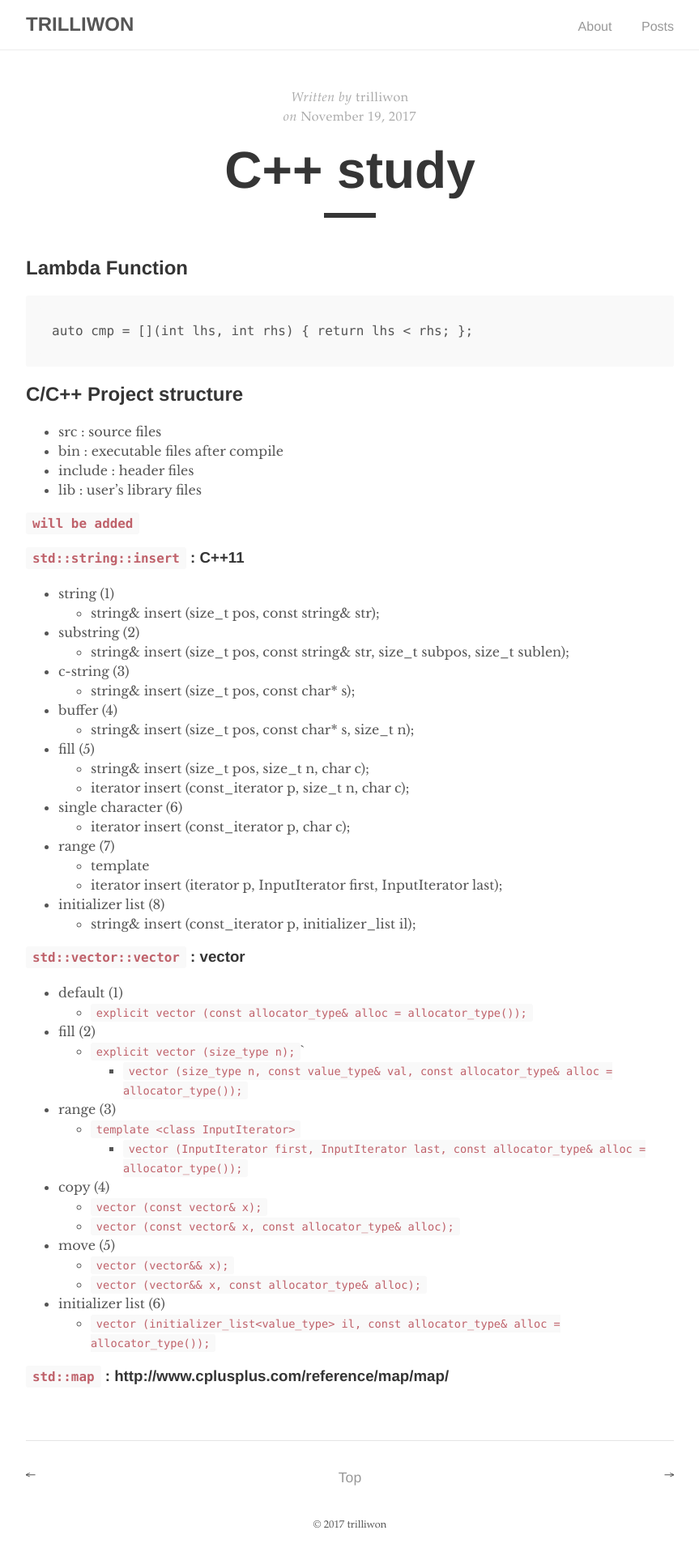
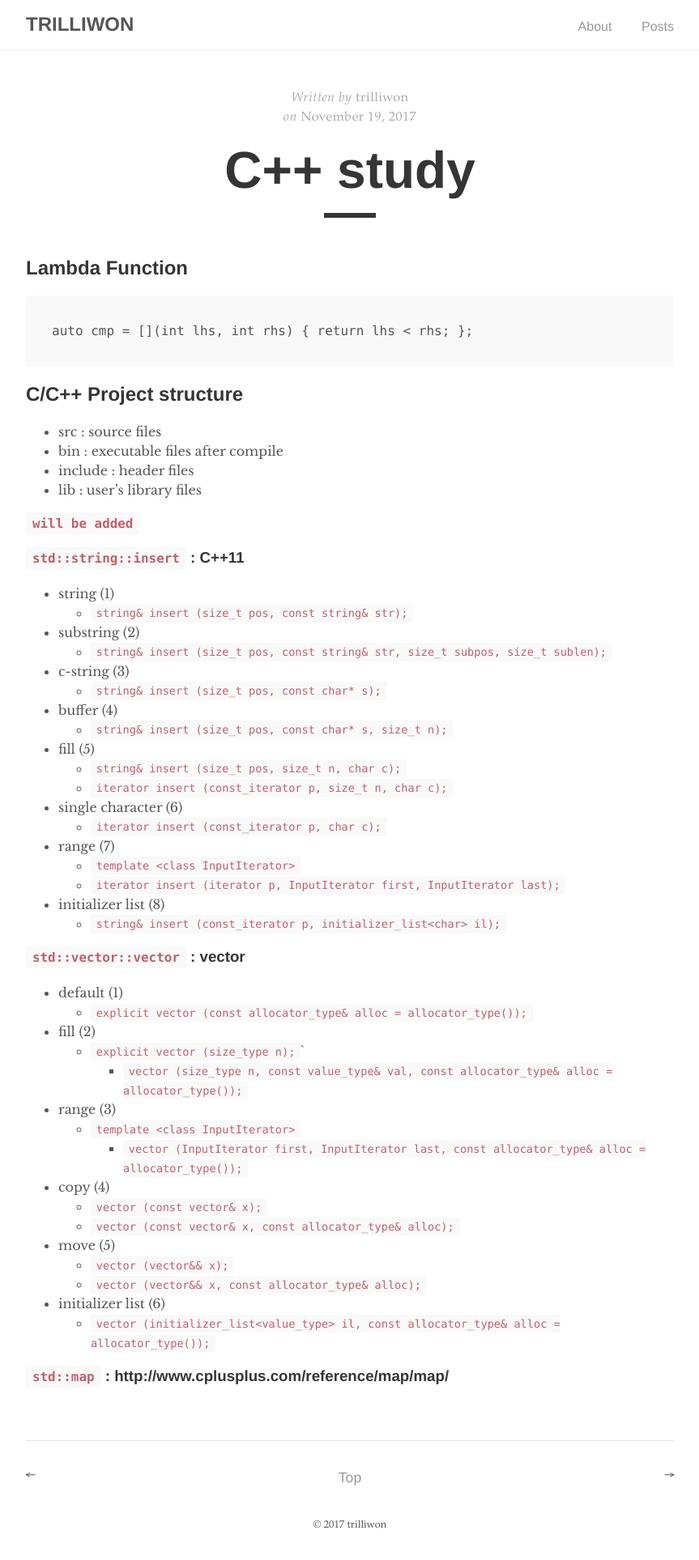
Before and after one commit to trilliwon/ABL, a Jekyll site: the page built from _posts/2017-11-19-cpp-howto.md, in a window 1280 px wide. Shown: the whole page at 81% size, without its empty margins (208-1071 px from the left). Built offline with Jekyll 4.4.1, drawn with Linux system fonts in a browser that asks for light colours.

Commit message:
Fri Dec  1 12:38:01 KST 2017

```diff
--- a/_posts/2017-11-19-cpp-howto.md
+++ b/_posts/2017-11-19-cpp-howto.md
@@ -25,23 +25,23 @@ auto cmp = [](int lhs, int rhs) { return lhs < rhs; };
 ### `std::string::insert` : C++11
 
 - string (1)
-  - string& insert (size_t pos, const string& str);
+  - `string& insert (size_t pos, const string& str);`
 - substring (2)
-  - string& insert (size_t pos, const string& str, size_t subpos, size_t sublen);
+  - `string& insert (size_t pos, const string& str, size_t subpos, size_t sublen);`
 - c-string (3)
-  - string& insert (size_t pos, const char* s);
+  - `string& insert (size_t pos, const char* s);`
 - buffer (4)
-  - string& insert (size_t pos, const char* s, size_t n);
+  - `string& insert (size_t pos, const char* s, size_t n);`
 - fill (5)
-  - string& insert (size_t pos,   size_t n, char c);
-  - iterator insert (const_iterator p, size_t n, char c);
+  - `string& insert (size_t pos,   size_t n, char c);`
+  - `iterator insert (const_iterator p, size_t n, char c);`
 - single character (6)
-  - iterator insert (const_iterator p, char c);
+  - `iterator insert (const_iterator p, char c);`
 - range (7)
-  - template <class InputIterator>
-  - iterator insert (iterator p, InputIterator first, InputIterator last);
+  - `template <class InputIterator>`
+  - `iterator insert (iterator p, InputIterator first, InputIterator last);`
 - initializer list (8)
-  - string& insert (const_iterator p, initializer_list<char> il);
+  - `string& insert (const_iterator p, initializer_list<char> il);`
 
 ### `std::vector::vector` : vector
 
```
